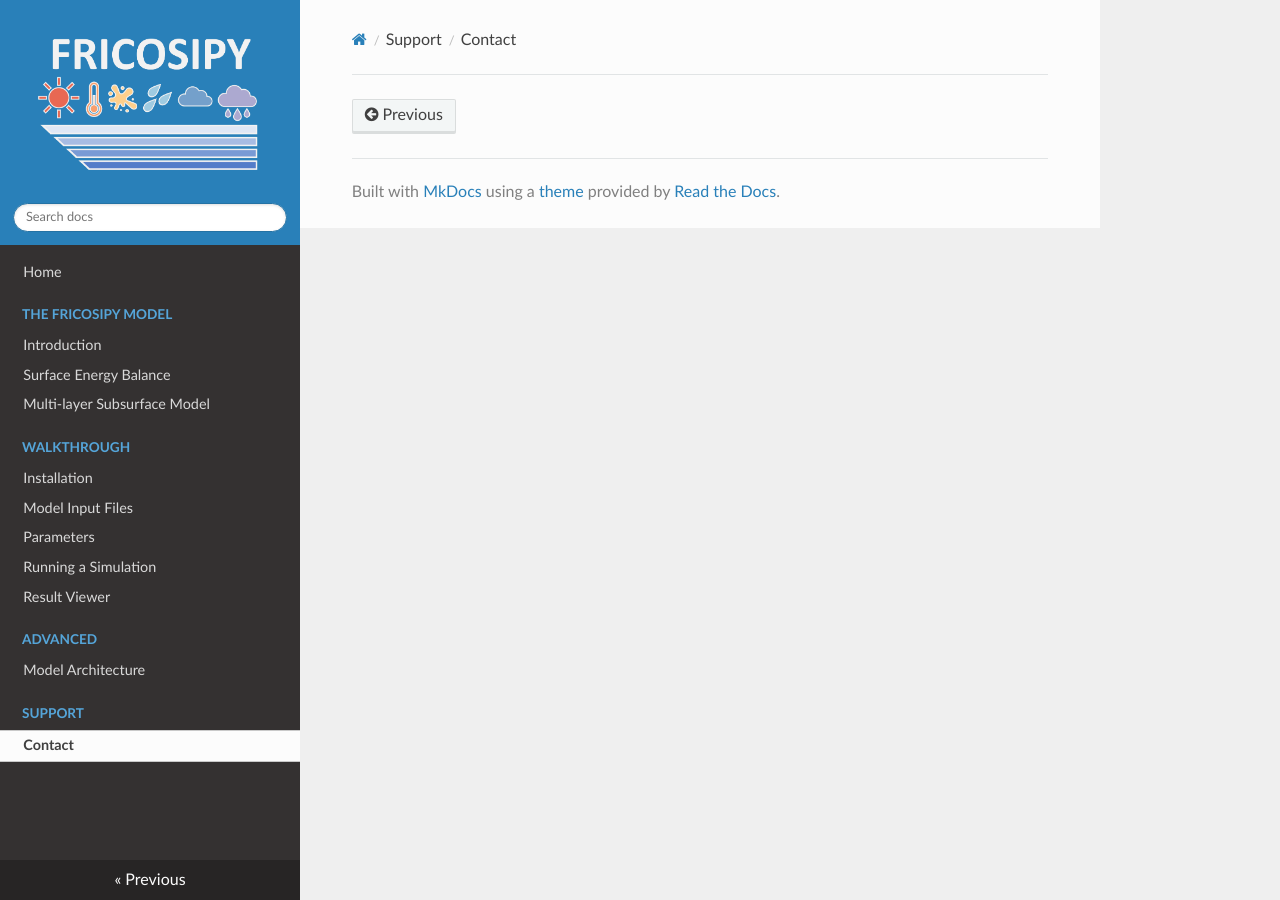
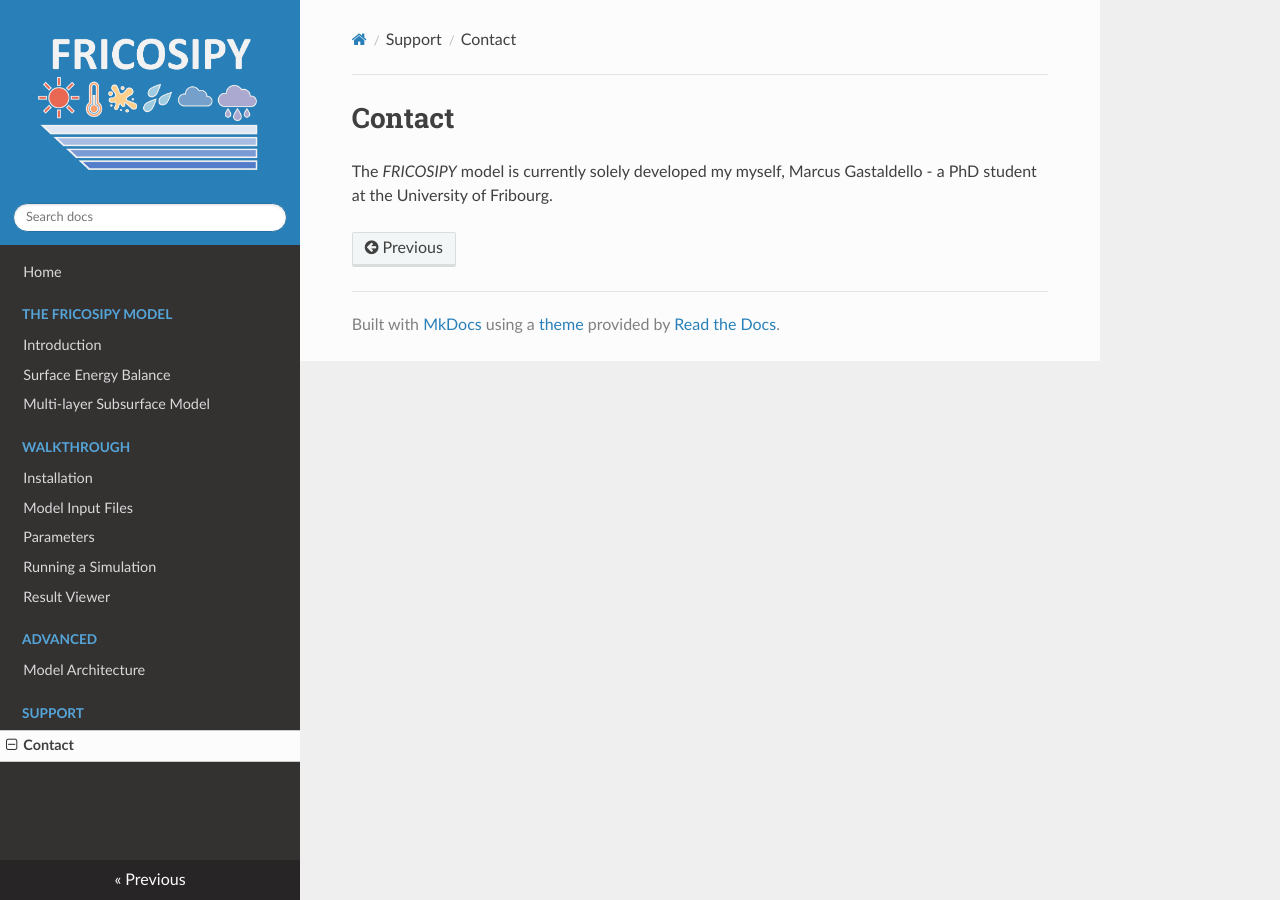
Before and after one commit to MarcusGastaldello/FRICOSIPY, an MkDocs documentation site: the page built from docs/contact.md, in a window 1280 px wide. Built offline with MkDocs 1.6.1, drawn with Linux system fonts in a browser that asks for light colours.

Commit message:
Update contact.md

```diff
--- a/docs/contact.md
+++ b/docs/contact.md
@@ -2,3 +2,7 @@
 og_title: FRICOSIPY | Contact
 og_description: Information on contacting the model developers
 ---
+
+# Contact
+
+The *FRICOSIPY* model is currently solely developed my myself, Marcus Gastaldello - a PhD student at the University of Fribourg.
```
